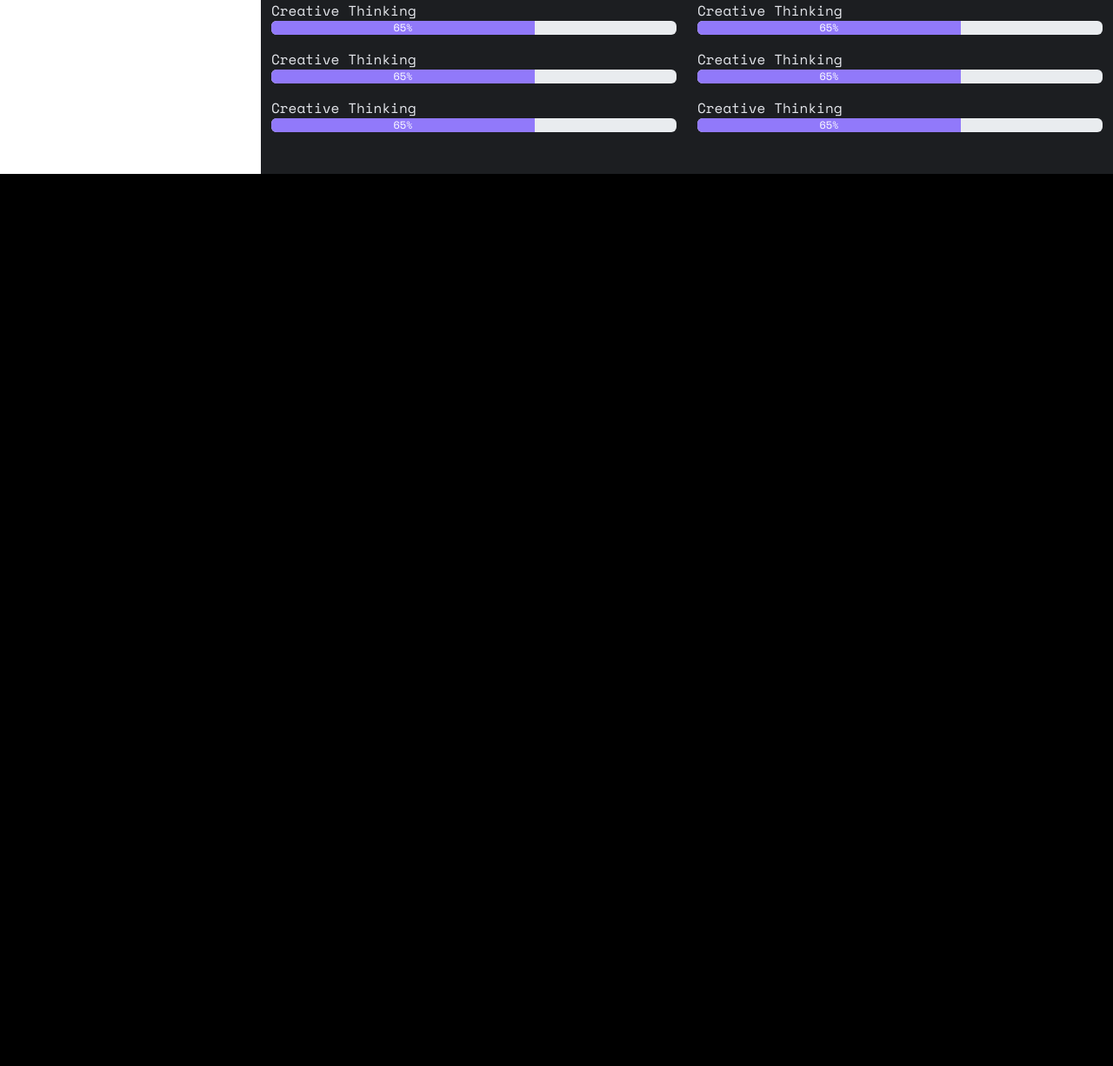
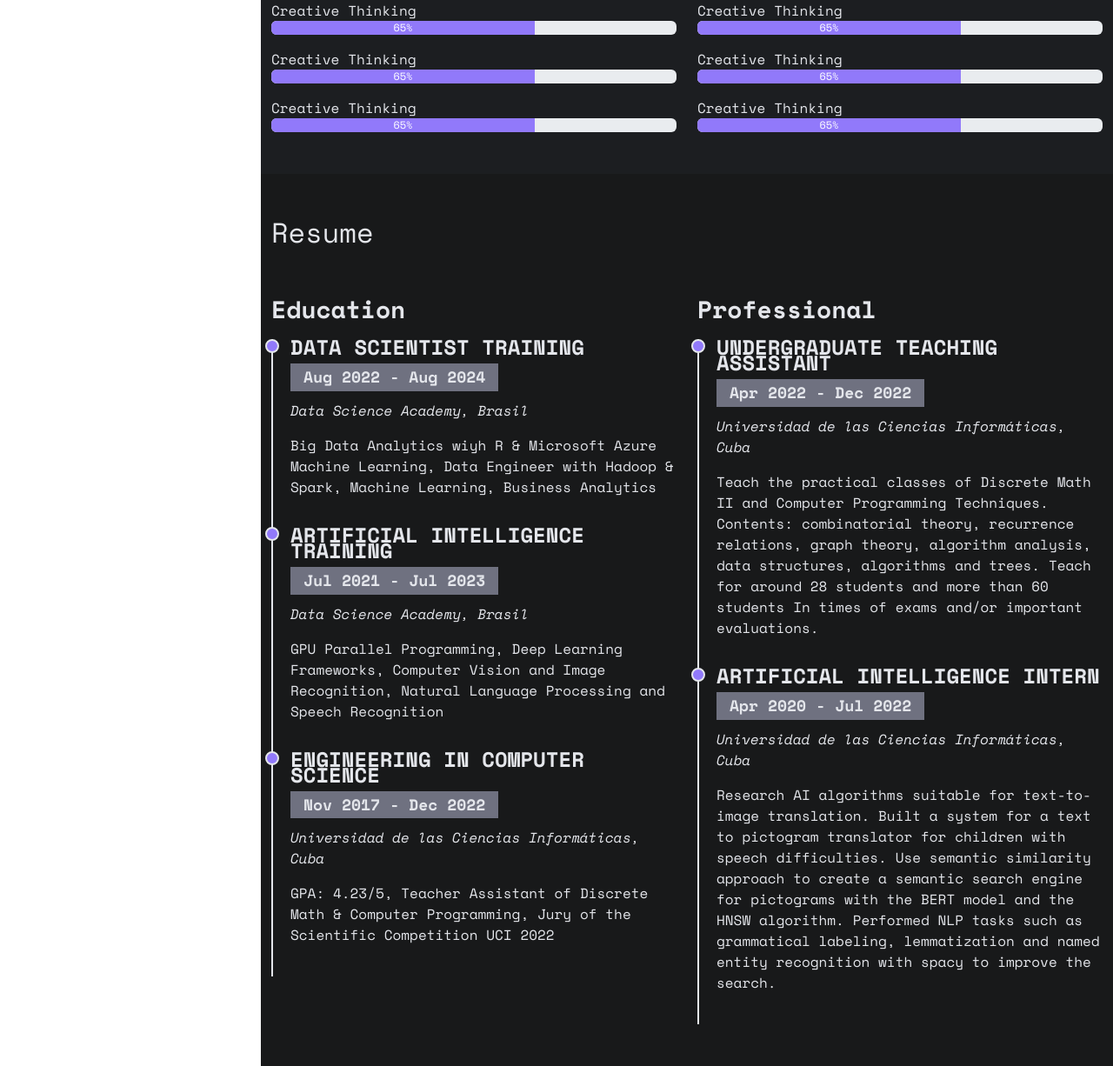
Before and after one commit to bentobenack/portfolio, a Flask app: page / in a window 1280 px wide. Shown: the part 2195-3421 px from the top of the page at 87% size. Before the commit the page ends 2395 px from the top, so only its background shows below. Run offline with Flask 2, Linux system fonts and the light colour scheme; some libraries are stand-ins or nearby versions.

Commit message:
resume done

```diff
--- a/static/style.css
+++ b/static/style.css
@@ -192,6 +192,48 @@ section.section-bg-odd {
    background-color: #9179FA;
 }
 
+section#resume .resume-title{
+    font-weight: 700;
+    margin-top: 20px;
+    margin-bottom: 20px;
+}
+
+section#resume .resume-item{
+    padding: 0 0 20px 20px;
+    margin-top: -2px;
+    border-left: 2px solid #E4E6EB;
+    position: relative;
+}
+
+section#resume .resume-item h4{
+    color: #E4E6EB;
+    font-weight: 600;
+    line-height: 18px;
+    text-transform: uppercase;
+    margin-bottom: 10px;
+
+}
+
+section#resume .resume-item h5{
+    font-size: 18px;
+    font-weight: 600;
+    background: #6f7180;
+    padding: 5px 15px;
+    display: inline-block;
+    margin-bottom: 10px;
+}
+
+section#resume .resume-item::before {
+    content: "";
+    position: absolute;
+    top: 0;
+    left: -9px;
+    width: 16px;
+    height: 16px;
+    border: 2px solid #E4E6EB;
+    background: #9179FA;
+    border-radius: 50%;
+}
 
 @media (max-width: 1024px) {
     #header {
--- a/templates/index.html
+++ b/templates/index.html
@@ -260,6 +260,56 @@
                </div>
             </div>
         </section>
+
+        <section id="resume" class="section-bg-even res">
+            <div class="container pt-5 pb-5">
+                <h2 class="section-title pb-4">Resume</h2>
+
+                <div class="row">
+                    <div class="col-md-6">
+                        <h3 class="resume-title">Education</h3>
+
+                        <div class="resume-item">
+                            <h4>Data Scientist Training</h4>
+                            <h5>Aug 2022 - Aug 2024</h5>
+                            <p><em>Data Science Academy, Brasil</em></p>
+                            <p>Big Data Analytics wiyh R & Microsoft Azure Machine Learning, Data Engineer with Hadoop & Spark, Machine Learning, Business Analytics</p>
+                        </div>
+
+                        <div class="resume-item">
+                            <h4>Artificial Intelligence Training</h4>
+                            <h5>Jul 2021 - Jul 2023</h5>
+                            <p><em>Data Science Academy, Brasil</em></p>
+                            <p>GPU Parallel Programming, Deep Learning Frameworks, Computer Vision and Image Recognition, Natural Language Processing and Speech Recognition</p>
+                        </div>
+
+                        <div class="resume-item">
+                            <h4>Engineering in Computer Science</h4>
+                            <h5>Nov 2017 - Dec 2022</h5>
+                            <p><em>Universidad de las Ciencias Informáticas, Cuba</em></p>
+                            <p>GPA: 4.23/5, Teacher Assistant of Discrete Math & Computer Programming, Jury of the Scientific Competition UCI 2022</p>
+                        </div>
+                    </div>
+                    <div class="col-md-6">
+                        <h3 class="resume-title">Professional</h3>
+
+                        <div class="resume-item">
+                            <h4>Undergraduate Teaching Assistant</h4>
+                            <h5>Apr 2022 - Dec 2022</h5>
+                            <p><em>Universidad de las Ciencias Informáticas, Cuba</em></p>
+                            <p>Teach the practical classes of Discrete Math II and Computer Programming Techniques. Contents: combinatorial theory, recurrence relations, graph theory, algorithm analysis, data structures, algorithms and trees. Teach for around 28 students and more than 60 students In times of exams and/or important evaluations.</p>
+                        </div>
+
+                        <div class="resume-item">
+                            <h4>Artificial Intelligence Intern</h4>
+                            <h5>Apr 2020 - Jul 2022</h5>
+                            <p><em>Universidad de las Ciencias Informáticas, Cuba</em></p>
+                            <p>Research AI algorithms suitable for text-to-image translation. Built a system for a text to pictogram translator for children with speech difficulties. Use semantic similarity approach to create a semantic search engine for pictograms with the BERT model and the HNSW algorithm. Performed NLP tasks such as grammatical labeling, lemmatization and named entity recognition with spacy to improve the search.</p>
+                        </div>
+                    </div>
+                </div>
+            </div>
+        </section>
     </main>
     <script src="../static/bootstrap/js/bootstrap.bundle.min.js"></script>
     <script src="../static/script.js"></script>
```
